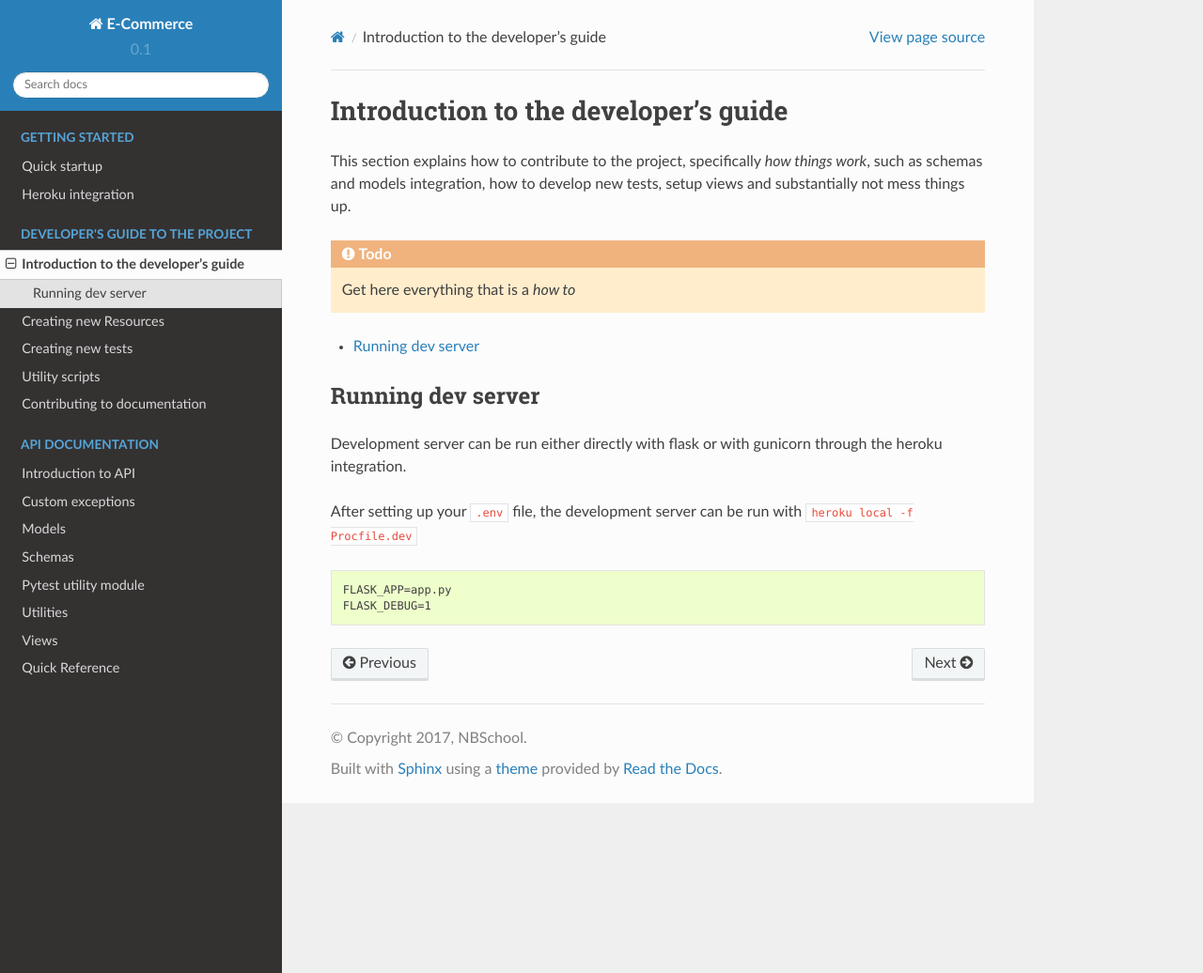
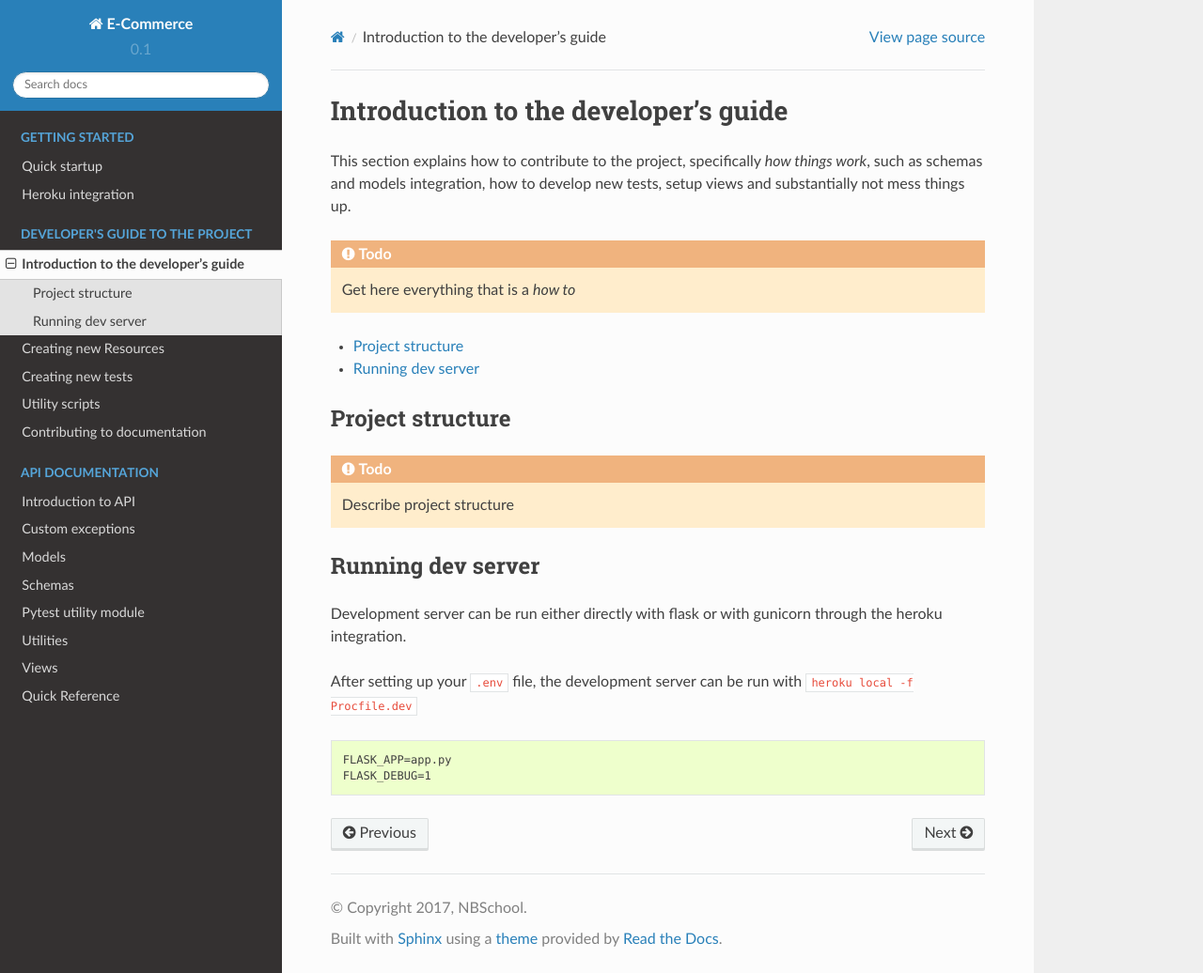
Before and after one commit to nbschool/ecommerce_api, a Sphinx documentation site: the page built from docs/source/dev_guide/index.rst, in a window 1280 px wide and 1036 px high. Shown: the whole window at 94% size. Built offline with Sphinx 7.4.7 and the Read the Docs theme 2.0.0, drawn with Linux system fonts in a browser that asks for light colours.

Commit message:
add todo in dev_guide/index

```diff
--- a/docs/source/dev_guide/index.rst
+++ b/docs/source/dev_guide/index.rst
@@ -7,6 +7,11 @@ such as schemas and models integration, how to develop new tests, setup views an
 .. TODO:: Get here everything that is a *how to*
 
 .. contents:: :local:
+
+Project structure
+-----------------
+
+.. TODO:: Describe project structure
 
 Running dev server
 ------------------
```
